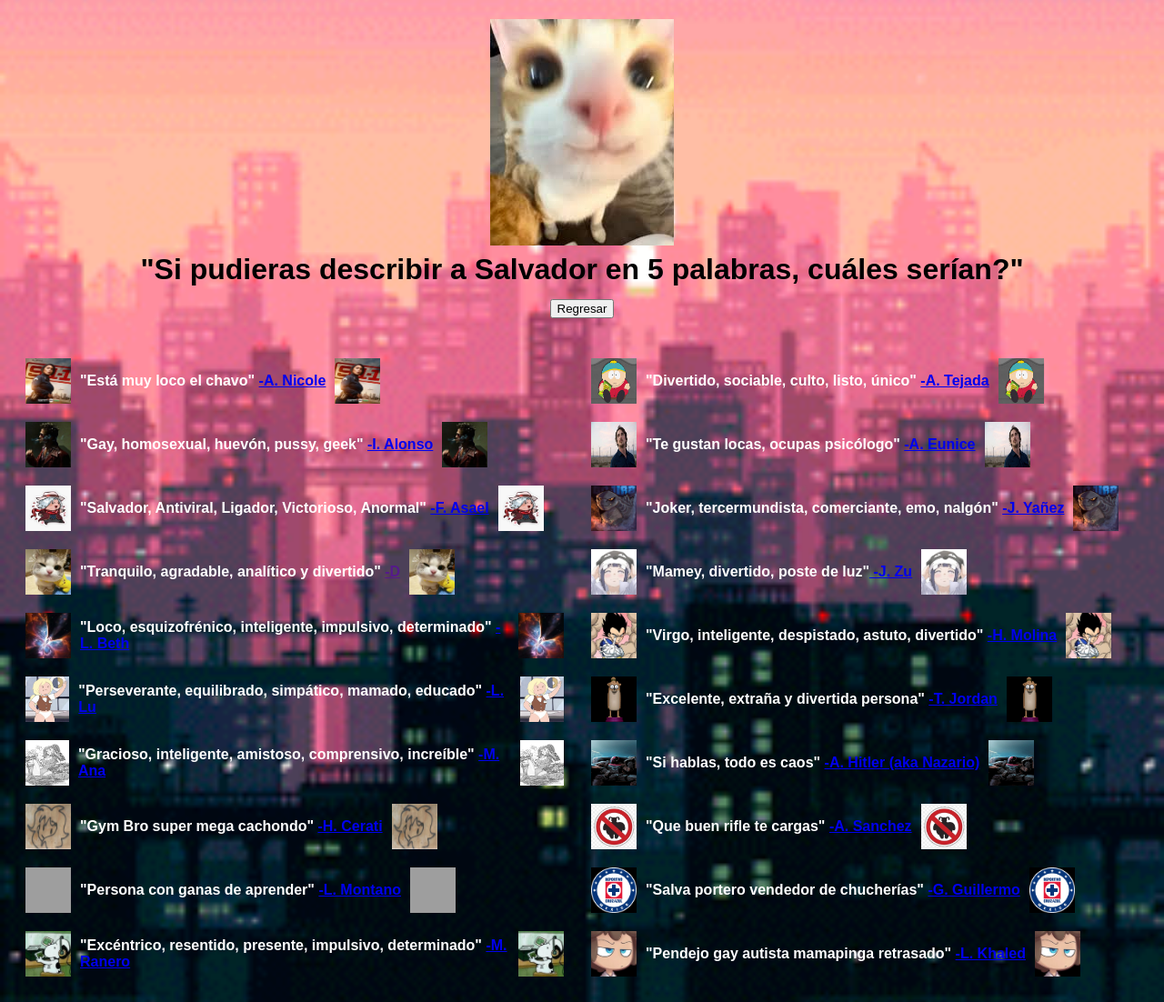
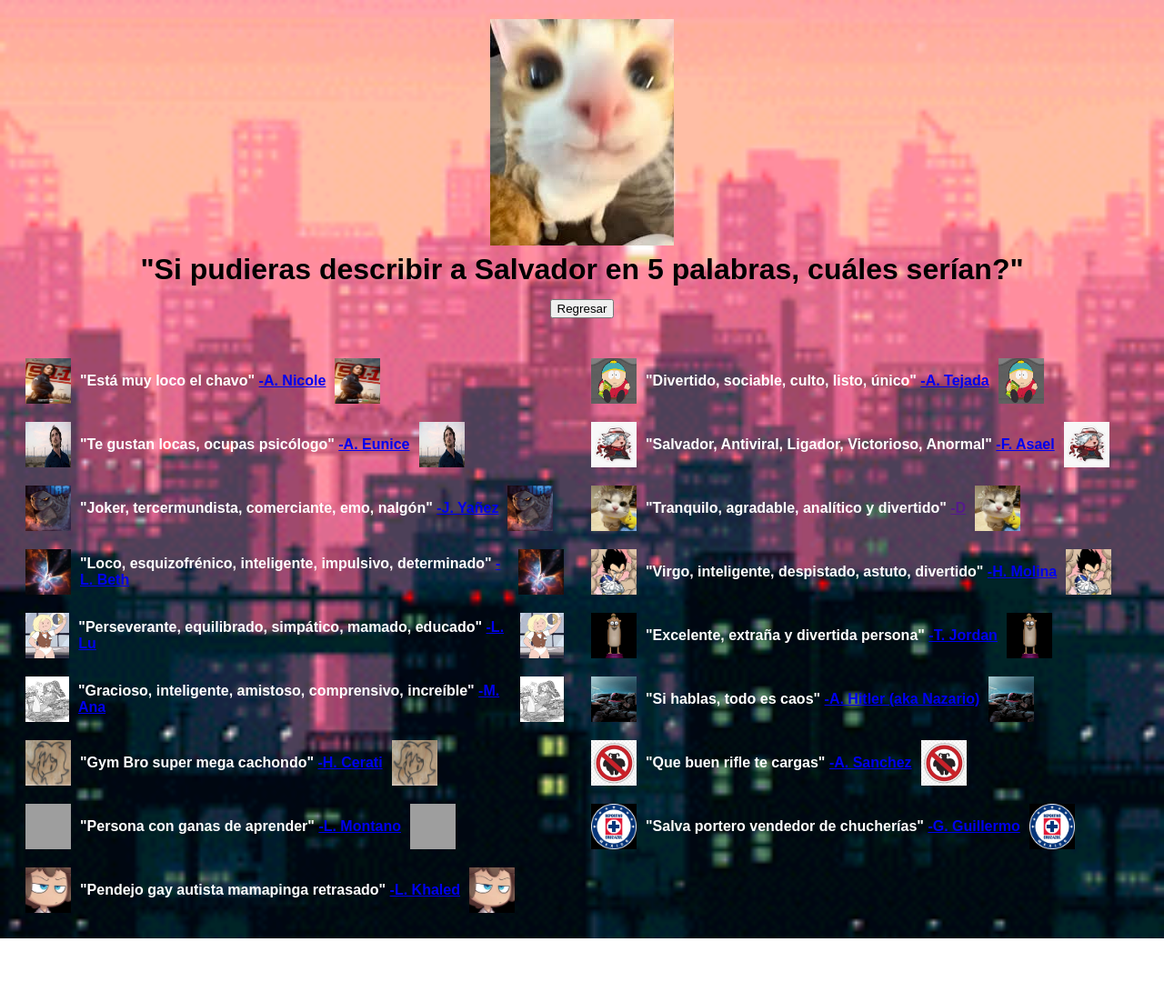
Before and after one commit to axtraw8008/Proyecto-MPPW, a plain HTML site: page Opiniones.html in a window 1280 px wide. Shown: the whole page at 91% size. After the commit the page ends 1032 px from the top, so only its background shows below. Drawn offline with Linux system fonts and the light colour scheme; grey boxes are pictures that could not be loaded.

Commit message:
opiniones de iker, zuzu y maru removidas

```diff
--- a/Opiniones.html
+++ b/Opiniones.html
@@ -64,11 +64,6 @@
       <img src="alipfp.jpeg" alt="Imagen 2">
     </div>
     <div class="opinion">
-      <img src="ikerpfp.jpeg" alt="Imagen 1">
-      <b>"Gay, homosexual, huevón, pussy, geek" <a href="https://www.instagram.com/bg_sanchezz/" target="_blank"> -I. Alonso</a></b>
-      <img src="ikerpfp.jpeg" alt="Imagen 2">
-    </div>
-    <div class="opinion">
       <img src="angelpfp.jpeg" alt="Imagen 1">
       <b>"Te gustan locas, ocupas psicólogo" <a href="https://www.instagram.com/angelorvra/"" target="_blank"> -A. Eunice</a></b>
       <img src="angelpfp.jpeg" alt="Imagen 2">
@@ -87,11 +82,6 @@
       <img src="dannapfp.jpeg" alt="Imagen 1">
       <b>"Tranquilo, agradable, analítico y divertido" <a href="" target> -D</a></b>
       <img src="dannapfp.jpeg" alt="Imagen 2">
-    </div>
-    <div class="opinion">
-      <img src="zupfp.jpeg" alt="Imagen 1">
-      <b>"Mamey, divertido, poste de luz"<a href="https://www.instagram.com/jazzzz8555/" target="_blank"> -J. Zu</a></b>
-      <img src="zupfp.jpeg" alt="Imagen 2">
     </div>
     <div class="opinion">
       <img src="lizpfp.jpeg" alt="Imagen 1">
@@ -144,11 +134,6 @@
       <img src="guillermopfp.jpeg" alt="Imagen 2">
     </div>
     <div class="opinion">
-      <img src="marupfp.jpeg" alt="Imagen 1">
-      <b>"Excéntrico, resentido, presente, impulsivo, determinado" <a href="https://www.instagram.com/maruxaa_ran/" target="_blank"> -M. Ranero</a></b>
-      <img src="marupfp.jpeg" alt="Imagen 2">
-    </div>
-    <div class="opinion">
       <img src="luispfp.jpeg" alt="Imagen 1">
       <b>"Pendejo gay autista mamapinga retrasado" <a href="https://www.instagram.com/khaled.lkrc/" target="_blank"> -L. Khaled</a></b>
       <img src="luispfp.jpeg" alt="Imagen 2">
```
